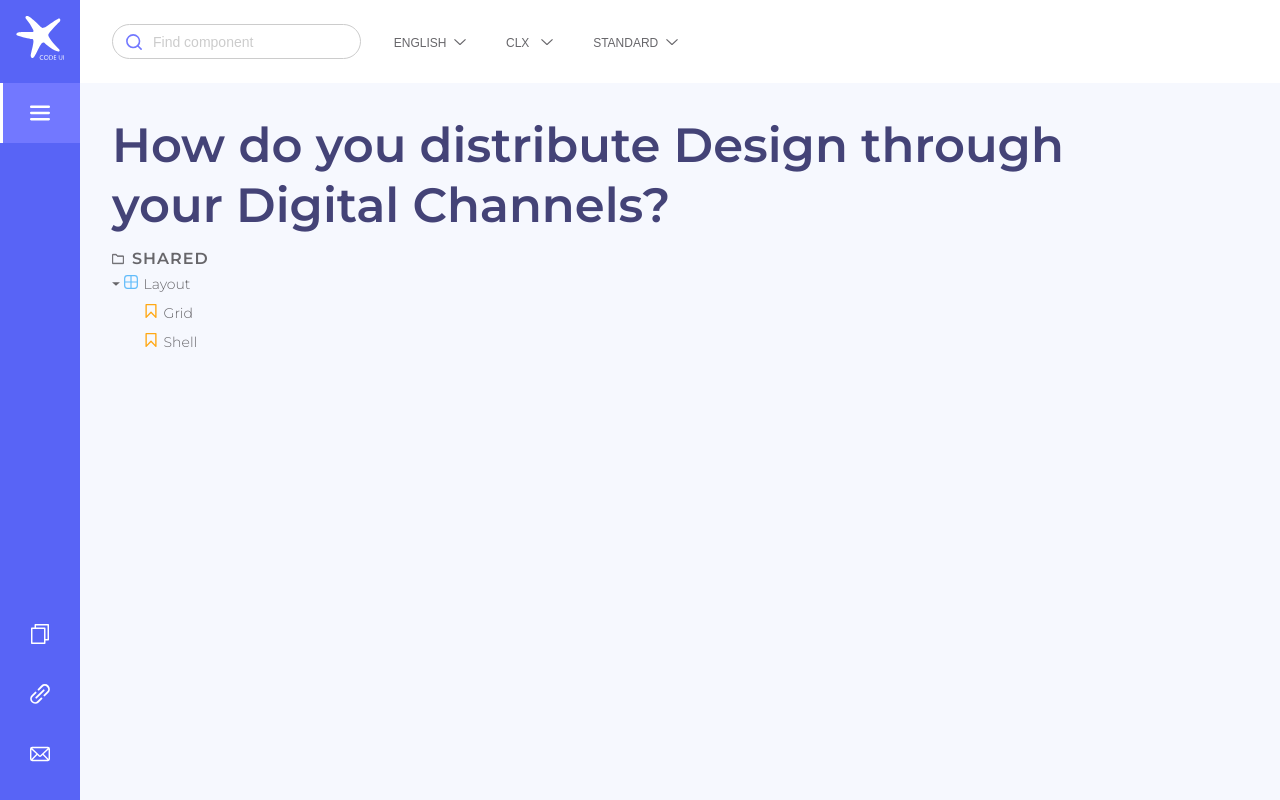
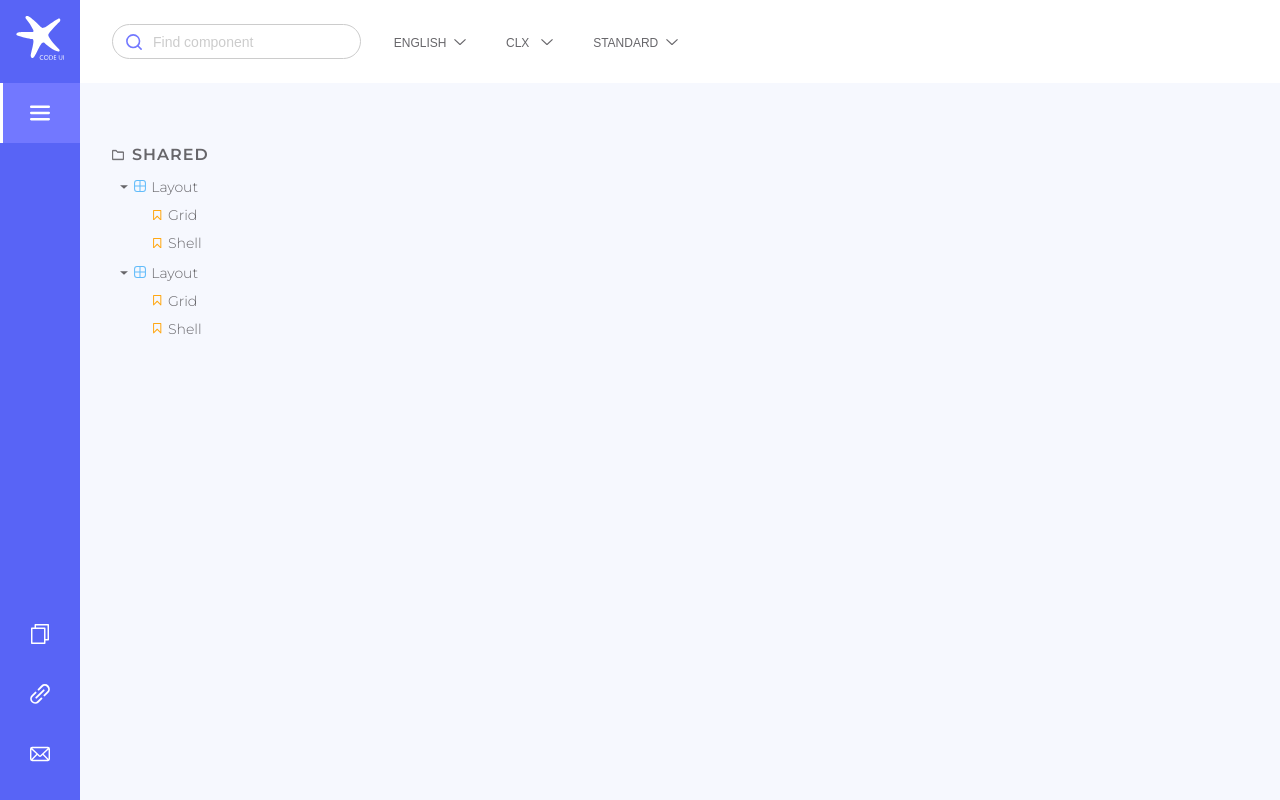
Before and after one commit to alexcarbajo/designsystemdashboard, a Gatsby site in the folder workshop/: page / in a window 1280 px wide. Shown: the top 800 px of the page. Built offline with nearby package versions, Linux system fonts and the light colour scheme; Gatsby itself is replaced by a stand-in of ours.

Commit message:
people over processes over tools

```diff
--- a/workshop/src/pages/index.js
+++ b/workshop/src/pages/index.js
@@ -49,8 +49,6 @@ export default () =>
             </div>
 
             <div className="o-Dashboard__item">
-                <h1>How do you distribute Design through your Digital Channels?</h1>
-
                 <div className="o-Group">
                     <div className="o-Group__item">
                         <div className="o-Group__headline">
@@ -94,6 +92,39 @@ export default () =>
                                 </li>
                             </ul>
                         </div>
+
+                        <div className="c-Component">
+                            <div className="c-Component__headline">
+                                <div className="c-Component__dropdown">
+                                    <AnchorDown></AnchorDown>
+                                </div>
+                                <div className="c-Component__icon">
+                                    <LayoutIcon></LayoutIcon>
+                                </div>
+                                <span className="c-Component__title">
+                                    Layout
+                                </span>
+                            </div>
+
+                            <ul className="c-Component__list">
+                                <li className="c-Component__item">
+                                    <span className="c-Component__icon">
+                                        <BookmarkIcon></BookmarkIcon>
+                                    </span>
+                                    <span className="c-Component__title">
+                                        Grid
+                                    </span>
+                                </li>
+                                <li className="c-Component__item">
+                                    <span className="c-Component__icon">
+                                        <BookmarkIcon></BookmarkIcon>
+                                    </span>
+                                    <span className="c-Component__title">
+                                        Shell
+                                    </span>
+                                </li>
+                            </ul>
+                        </div>
                     </div>
                 </div>
             </div>
--- a/workshop/src/styles/3_objects/_objects.group.scss
+++ b/workshop/src/styles/3_objects/_objects.group.scss
@@ -1,6 +1,7 @@
 .o-Group {
   display: flex;
   flex-direction: row;
+  margin-top: 2rem;
 }
 
 .o-Group__item {
@@ -41,12 +42,13 @@
 }
 
 .o-Group__headline + .c-Component {
-  margin-top: 0.5rem;
+  margin-top: 1rem;
 }
 
 .c-Component {
-  display: inline-flex;
+  display: flex;
   flex-direction: column;
+  margin-left: 0.5rem;
 }
 
 .c-Component__headline {
@@ -62,7 +64,7 @@
   .c-Icon {
     width: 0.5rem;
     height: 0.5rem;
-    margin-right: 0.25rem;
+    margin-right: 0.35rem;
 
     path {
       fill: $color-grey;
@@ -72,8 +74,8 @@
 
 .c-Component__icon {
   .c-Icon {
-    width: 0.875rem;
-    height: 0.875rem;
+    width: 0.75rem;
+    height: 0.75rem;
   }
 
   path {
@@ -98,10 +100,11 @@
 .c-Component__list {
   list-style: none;
   margin-left: 2rem;
+  margin-bottom: 0;
 
   .c-Icon {
-    width: 0.875rem;
-    height: 0.875rem;
+    width: 0.65rem;
+    height: 0.65rem;
     path {
       fill: $color-brand-secondary;
     }
```
